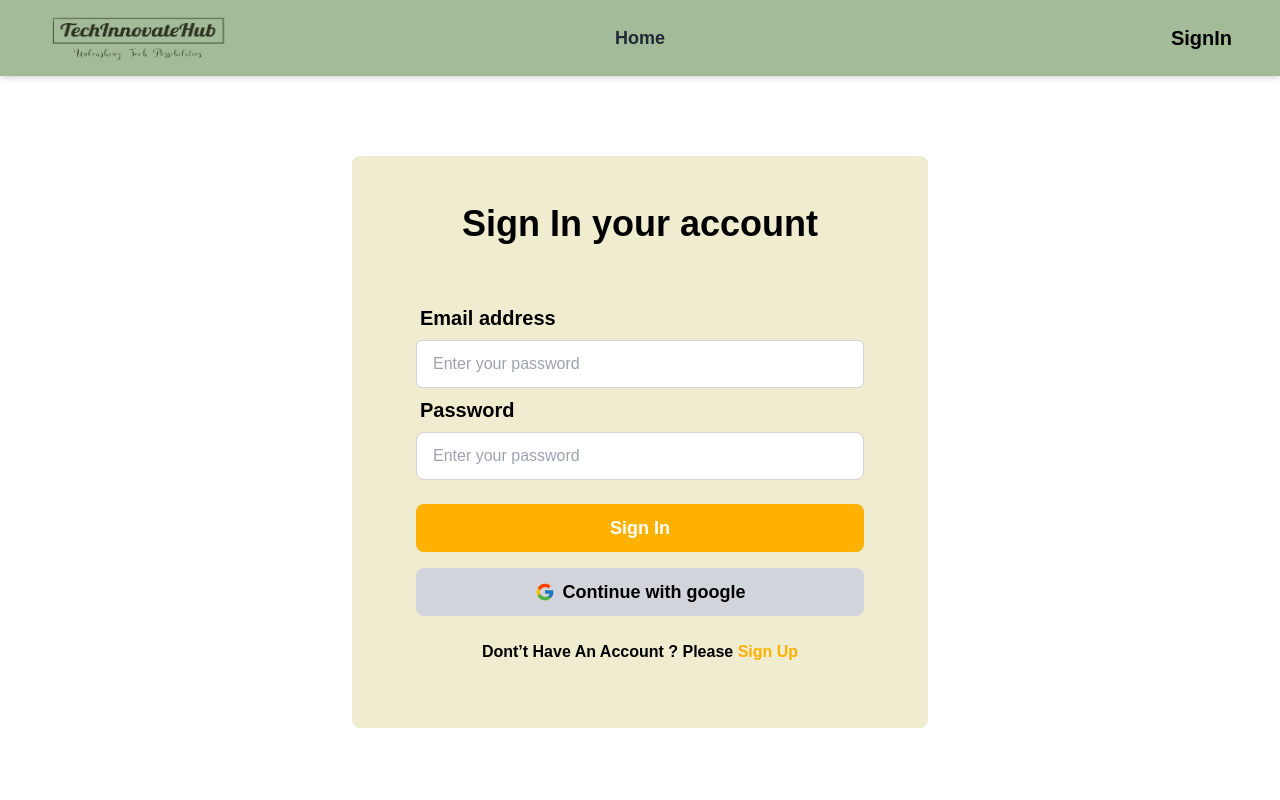
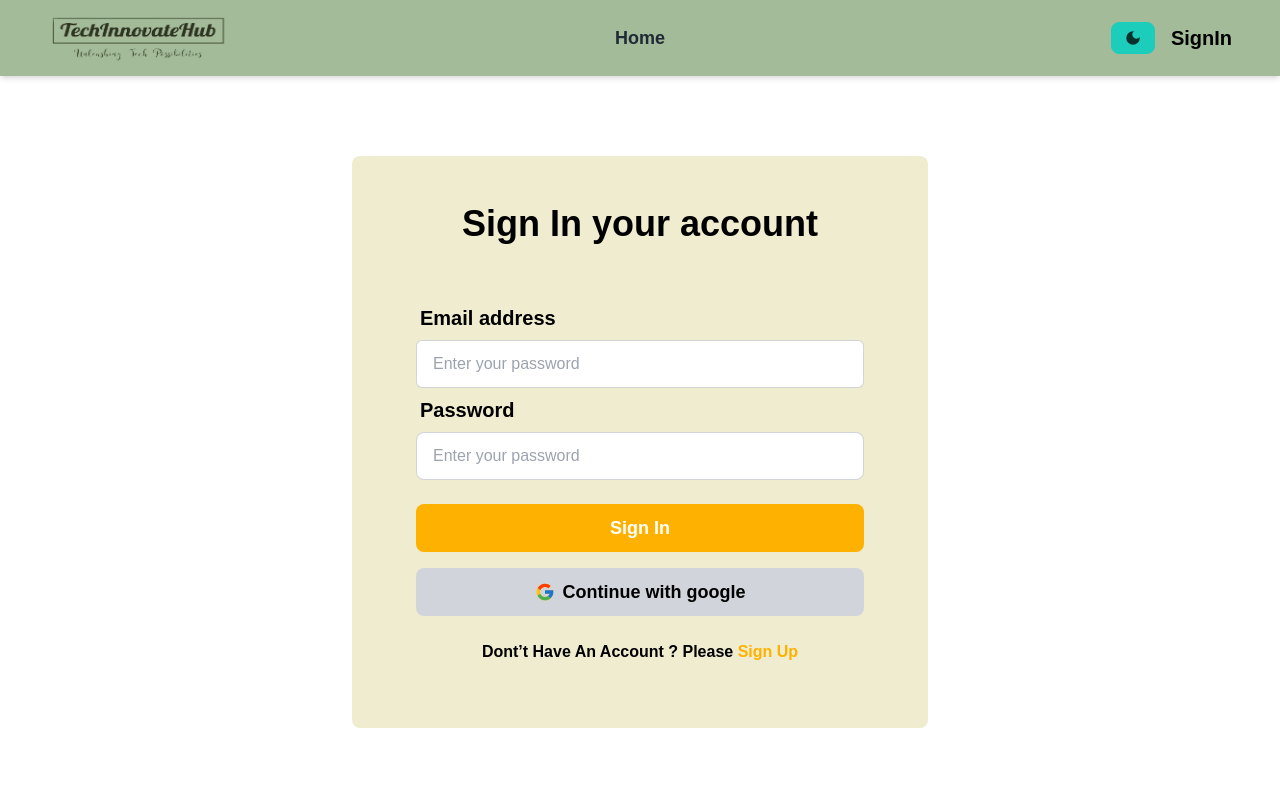
Before and after one commit to KhandakerSamin/TechInnovateHub-Client, a React (Vite) app: page /signIn in a window 1280 px wide. Shown: the top 800 px of the page. Built offline with nearby package versions, Linux system fonts and the light colour scheme; no server answers; a web font is replaced by a local one.

Commit message:
Checking reademe file

```diff
--- a/src/Components/Banner.jsx
+++ b/src/Components/Banner.jsx
@@ -1,3 +1,4 @@
+import img1 from '../assets/Images/vecteezy_online-shopping-on-phone-buy-sell-business-digital-web_4299824.jpg';
 import img2 from '../assets/Images/vecteezy_online-shopping-on-phone-buy-sell-business-digital-web_.jpg';
 
 const Banner = () => {
@@ -5,7 +6,7 @@ const Banner = () => {
     <div className='h-[600px] w-full relative overflow-hidden'>
       <img
         className='h-full w-full'
-        src={img2}
+        src={img1}
         alt='Banner'
       />
     </div>
--- a/src/Components/Navbar.jsx
+++ b/src/Components/Navbar.jsx
@@ -2,10 +2,20 @@ import logo from '../assets/Images/download__1_-removebg-preview.png'
 import { Link, NavLink } from 'react-router-dom';
 import { AuthContext } from '../Providers/AuthProviders';
 import swal from 'sweetalert';
-import { useContext } from 'react';
+import { useContext, useState } from 'react';
+import { MdDarkMode } from "react-icons/md";
+import { MdLightMode } from "react-icons/md";
 
 const Navbar = () => {
     const { user, signOutUser } = useContext(AuthContext);
+    const [theme, setTheme] = useState("light");
+
+    const toggleTheme = () => {
+        const newTheme = theme === "light" ? "dark" : "light";
+        setTheme(newTheme);
+        document.documentElement.setAttribute("data-theme", newTheme);
+    };
+
 
     const navLinks = <>
         <li className='text-lg font-bold'><NavLink to='/'>Home</NavLink></li>
@@ -36,6 +46,7 @@ const Navbar = () => {
                 <div className=''>
                     <img className='h-12 md:ml-10 w-full' src={logo} alt="" />
                 </div>
+
             </div>
             <div className="navbar-center hidden lg:flex">
                 <ul className="menu gap-x-4 menu-horizontal px-1">
@@ -44,7 +55,9 @@ const Navbar = () => {
             </div>
             <div className="navbar-end">
                 <div className='mr-10 flex justify-center items-center'>
-
+                <button onClick={toggleTheme} className="btn btn-sm mx-4 btn-accent normal-case">
+                    {theme === "light" ? <MdDarkMode className='text-lg'></MdDarkMode> : <MdLightMode className='text-lg'></MdLightMode> }
+                </button>
                     <div className='flex justify-center items-center'>
                         {user && (
                             <p className='font-semibold text-lg hidden md:block mr-3'>
--- a/src/Pages/BrandDetails.jsx
+++ b/src/Pages/BrandDetails.jsx
@@ -51,10 +51,10 @@ const BrandDetails = () => {
         )
           :
           (
-            <div>
+            <div className=''>
               <p className='text-center mb-3 mt-6 font-serif'>TechInnovateHub</p>
               <h1 className='text-5xl mb-24 text-center'>Our Products For Your Choosen Brand</h1>
-              <div className='grid grid-cols-1 md:px-[70px] md:grid-cols-2 lg:grid-cols-3 gap-20 ml-3 md:ml-0 mr-5'>
+              <div className='grid grid-cols-1  md:grid-cols-1 md:px-[180px] lg:px-10 lg:grid-cols-3 gap-20 ml-3 md:ml-0 mr-5'>
                 {
                   products.map(singleProduct => <ProductCard key={singleProduct._id} singleProduct={singleProduct}></ProductCard>)
                 }
```
Also changed, not shown: 1 other file (tests, documents, lock files or other folders).
